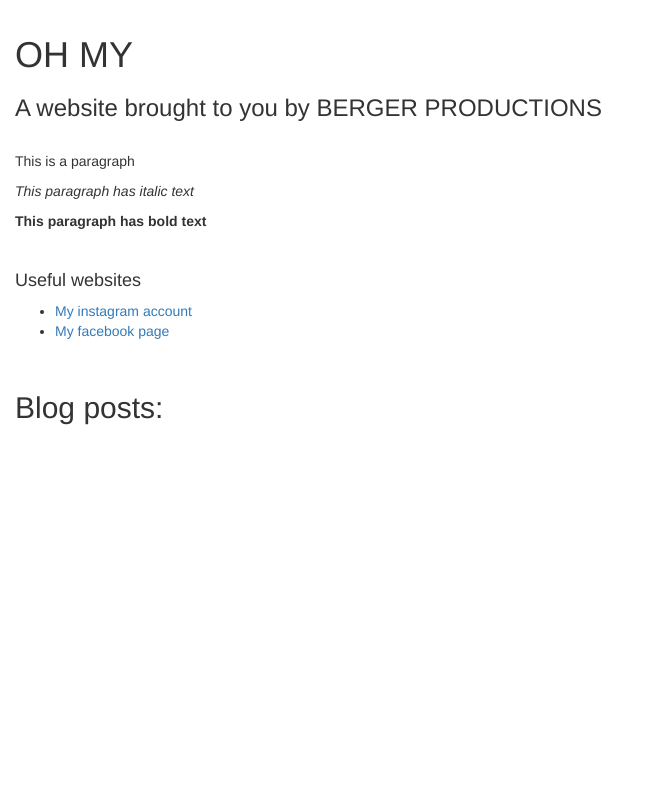
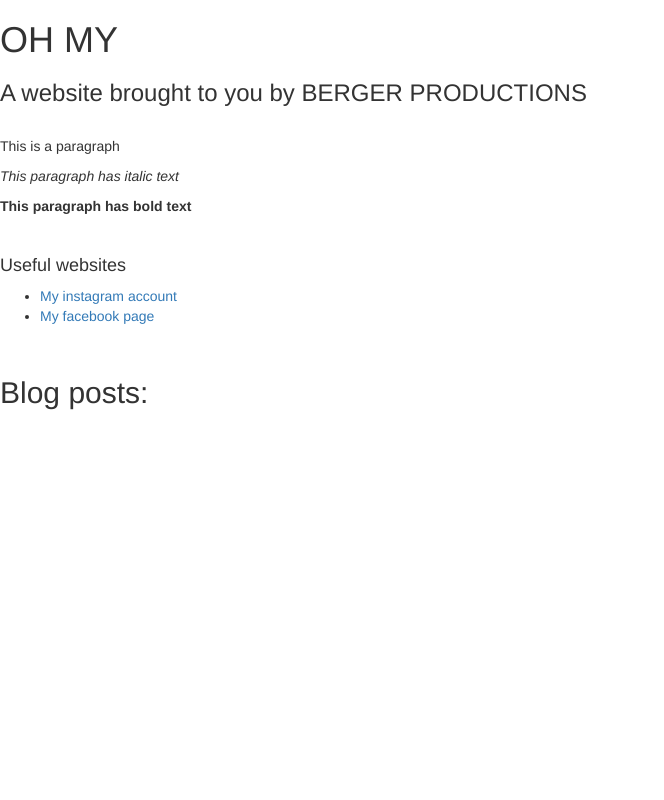
Before and after one commit to BirkBerger/my-first-blog, a Django app: page / in a window 1280 px wide. Shown: the whole page, without its empty margins (0-664 px from the left). Run offline with Django 3.2, Linux system fonts and the light colour scheme; data that the repository does not hold is empty; some libraries are stand-ins or nearby versions.

Commit message:
removed some lines to find bug

```diff
--- a/blog/static/css/blog.css
+++ b/blog/static/css/blog.css
@@ -1,8 +1,3 @@
 h1 a, h2 a {
     color: #F25100;
-    font-family: 'Lobster', serif;
 }
-
-body {
-    padding: 15px;
-}
--- a/blog/templates/blog/post_list.html
+++ b/blog/templates/blog/post_list.html
@@ -2,7 +2,6 @@
 <html>
 <head>
     <title>OH MY</title>
-    <link href="//fonts.googleapis.com/css?family=Lobster&subset=latin,latin-ext" rel="stylesheet" type="text/css">
     <link rel="stylesheet" href="//maxcdn.bootstrapcdn.com/bootstrap/3.2.0/css/bootstrap.min.css">
     <link rel="stylesheet" href="//maxcdn.bootstrapcdn.com/bootstrap/3.2.0/css/bootstrap-theme.min.css">
     <link rel="stylesheet" href="{% static 'css/blog.css' %}">
```
